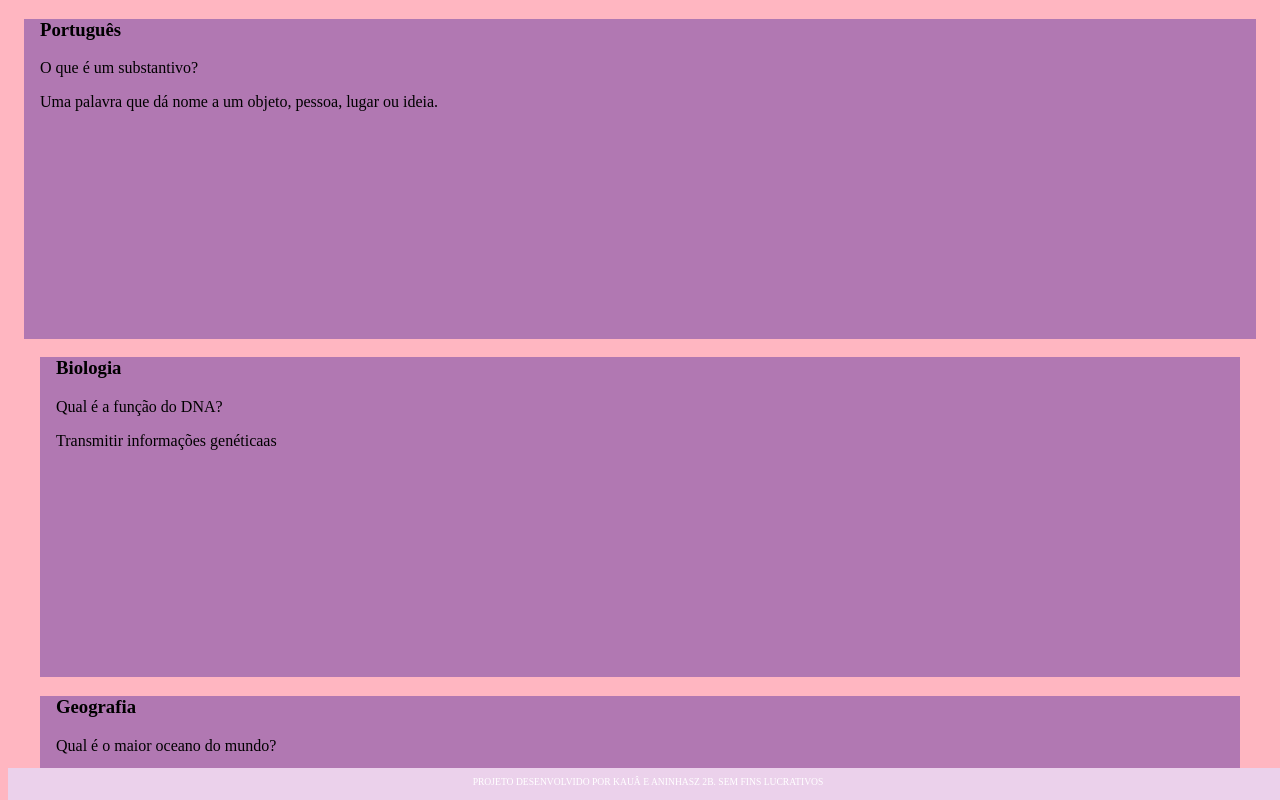
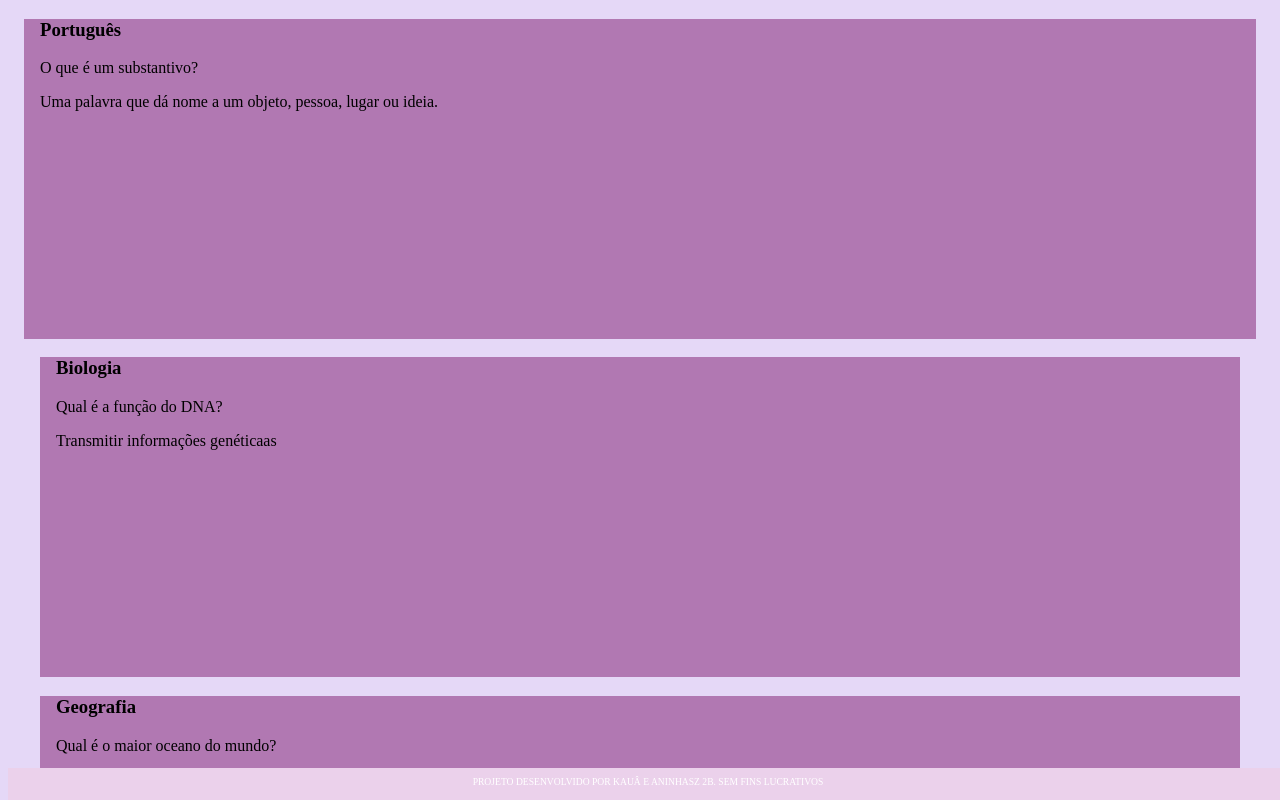
Before and after one commit to An1nhasz/flashcard-2B, a plain HTML site: page index.html in a window 1280 px wide. Shown: the top 800 px of the page. Drawn offline with Linux system fonts and the light colour scheme.

Commit message:
aula0408

```diff
--- a/assets/style.css
+++ b/assets/style.css
@@ -1,5 +1,5 @@
 body{
-    background-color: lightpink;
+    background-color: rgb(229, 216, 247);
     font-family: Bai Jamjuree;
 }
 
```
